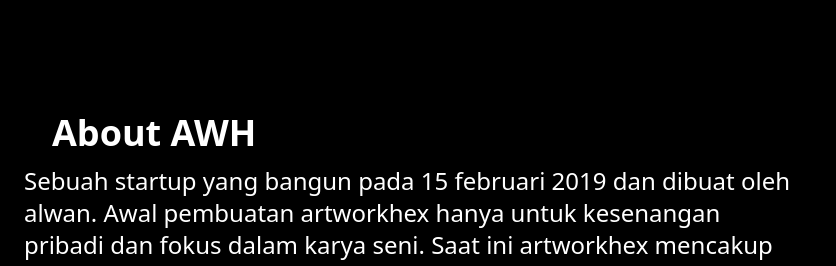
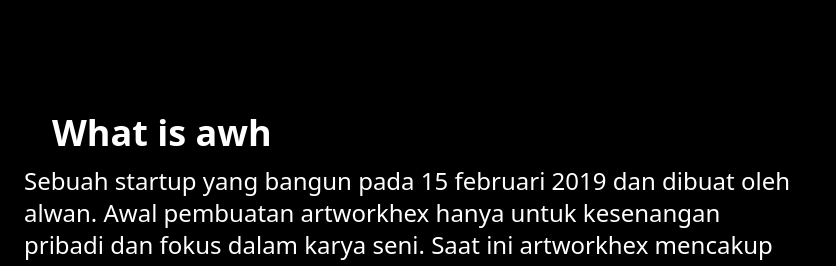
Before and after one commit to artworkhex/awh, a plain HTML site: page index.html in a window 1280 px wide. Shown: the part 1795-2061 px from the top of the page, 444-1280 px from the left. Drawn offline with nearby package versions, Linux system fonts and the light colour scheme; no server answers.

Commit message:
Update index.html

```diff
--- a/index.html
+++ b/index.html
@@ -269,7 +269,7 @@
             id="About"
             class="text-2xl sm:text-3xl md:text-3xl md1:text-4xl font-bold mb-3 mt-5 ml-3 md:ml-7"
           >
-            About AWH
+            What is awh
           </div>
         </div>
         <div class="text-sm sm:text-base md:text-xl md1:text-2xl">
```
